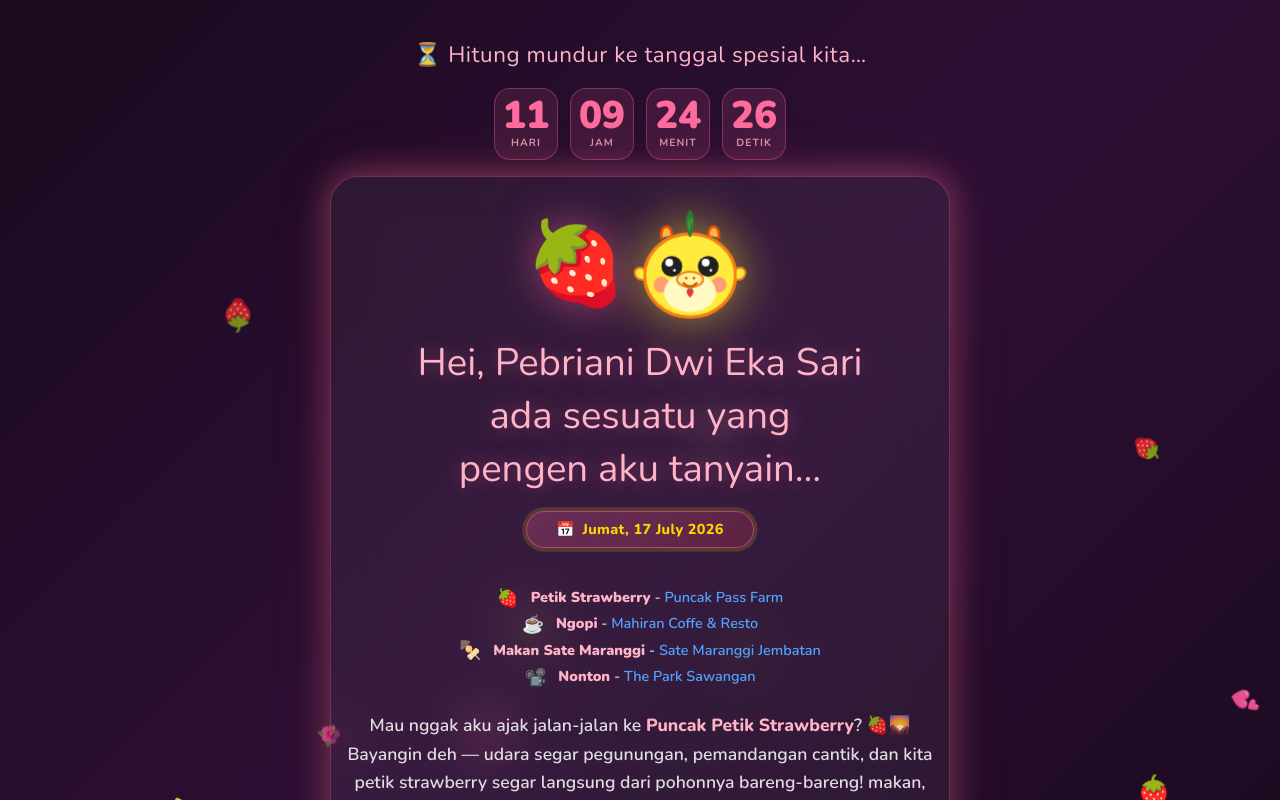
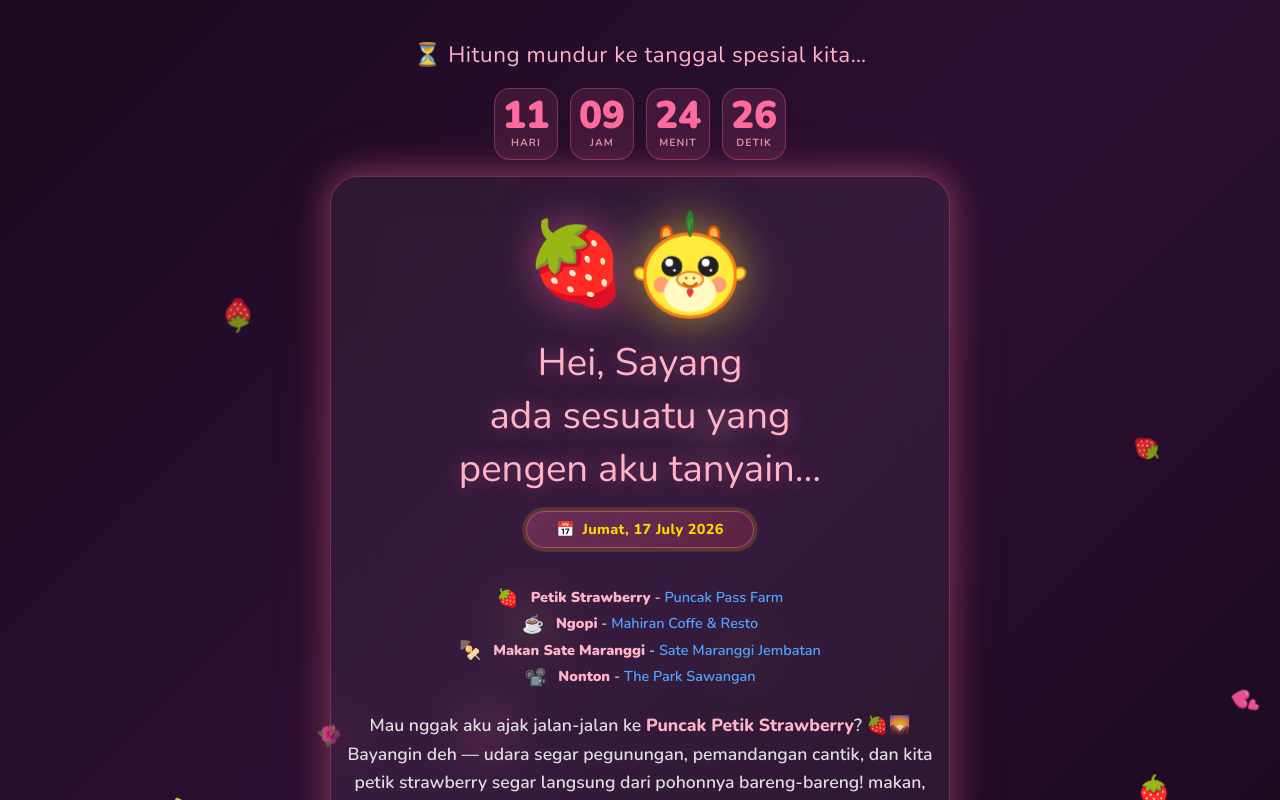
Before and after one commit to rizatsk/rollerblade, a React (Vite) app: page / in a window 1280 px wide. Shown: the top 800 px of the page. Built offline with nearby package versions, Linux system fonts and the light colour scheme; no server answers.

Commit message:
11 - update name

```diff
--- a/index.html
+++ b/index.html
@@ -5,7 +5,7 @@
     <link rel="icon" type="image/svg+xml" href="/strawberry.svg" />
     <meta name="viewport" content="width=device-width, initial-scale=1.0" />
     <meta name="description" content="Surprise spesial buat kamu 🍓 Ada sesuatu yang mau ditanyain..." />
-    <title>Petrik Strawberry Pebriani</title>
+    <title>Kejutan Girlfriend</title>
     <link rel="preconnect" href="https://fonts.googleapis.com" />
     <link rel="preconnect" href="https://fonts.gstatic.com" crossorigin />
     <link href="https://fonts.googleapis.com/css2?family=Nunito:ital,wght@0,400;0,600;0,700;0,800;0,900;1,400;1,700&family=Dancing+Script:wght@600;700&display=swap" rel="stylesheet" />
--- a/src/App.jsx
+++ b/src/App.jsx
@@ -171,7 +171,7 @@ export default function App() {
                   textShadow: '0 0 20px rgba(255,107,157,0.4)',
                 }}
               >
-                Hei, Pebriani Dwi Eka Sari <br /> ada sesuatu yang<br />pengen aku tanyain…
+                Hei, Sayang <br /> ada sesuatu yang<br />pengen aku tanyain…
               </h1>
 
               {/* Date badge */}
```
